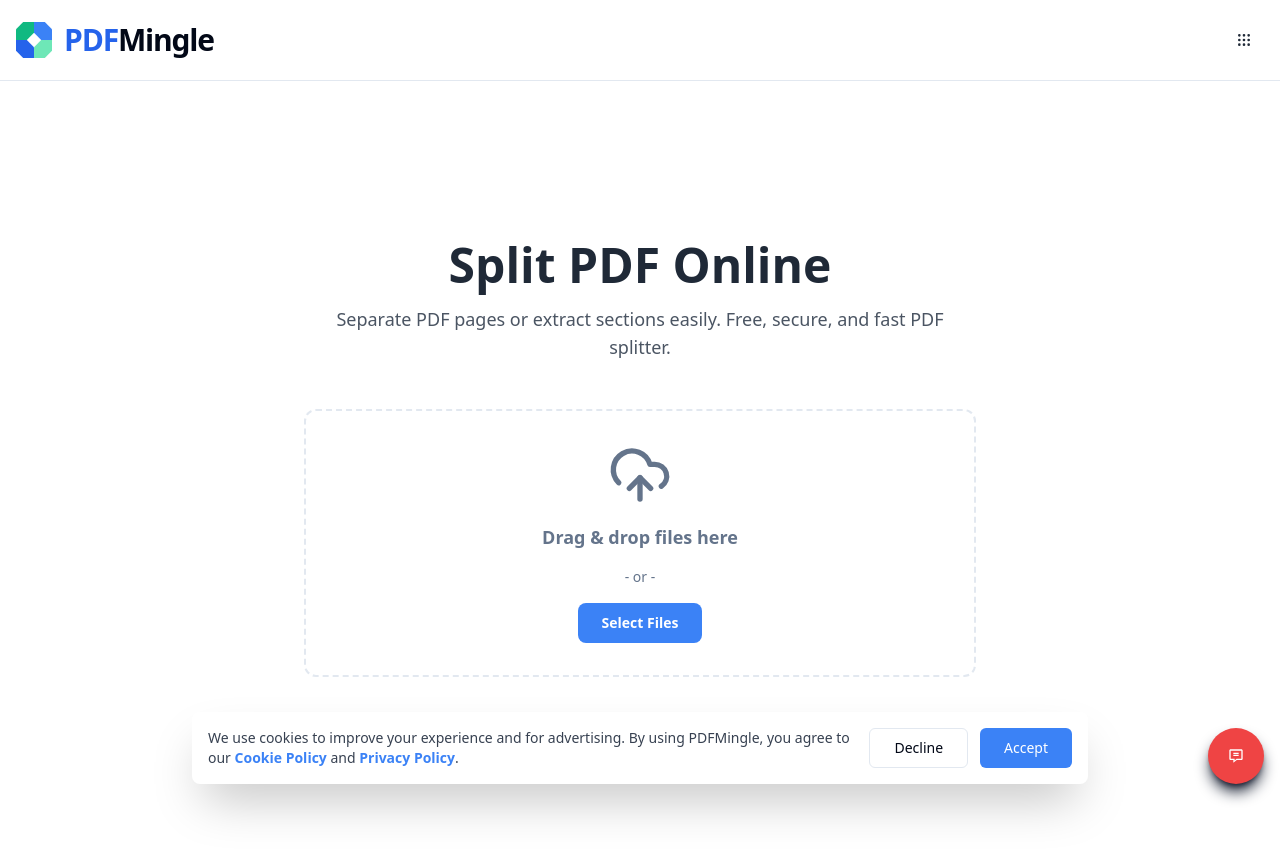
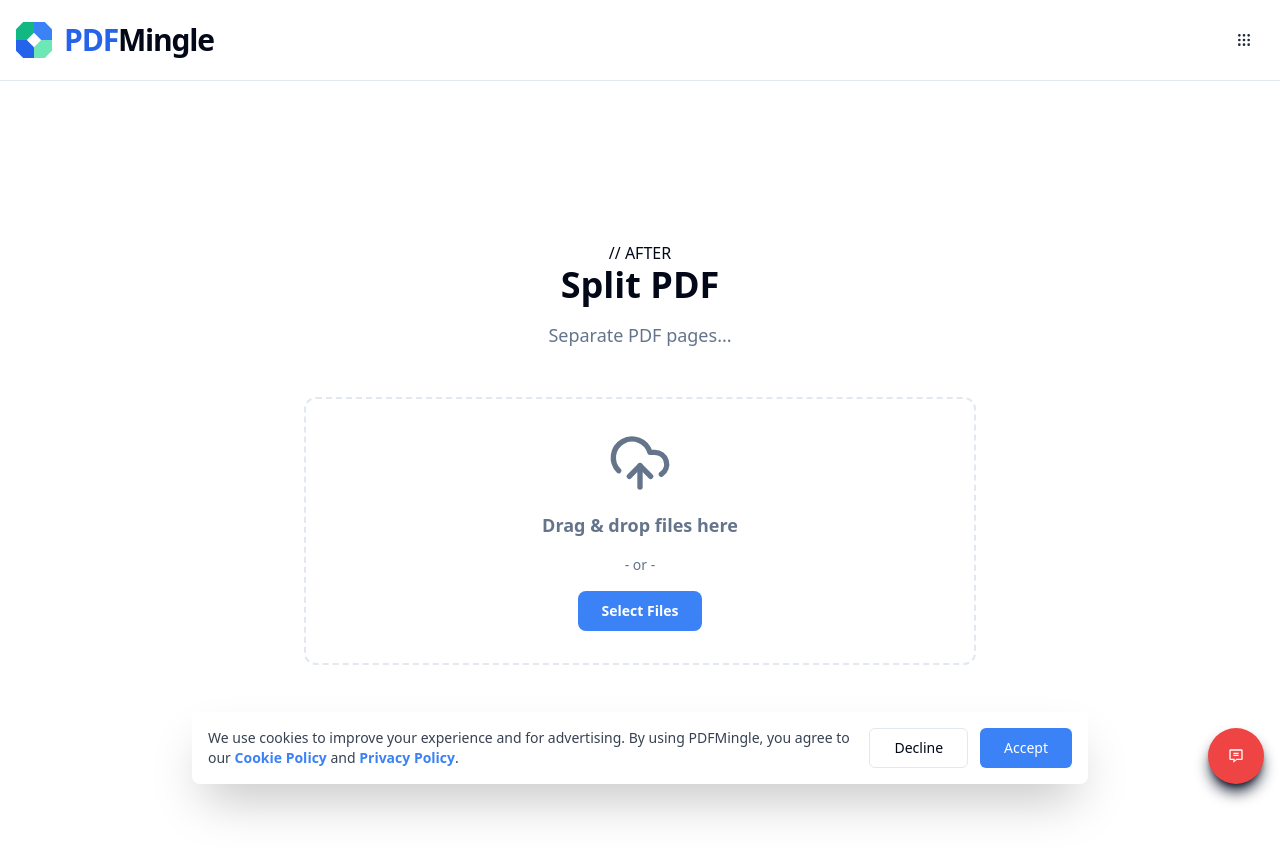
Before and after one commit to widhia-solanki/Pdfmingle, a Next.js app: page /split-pdf in a window 1280 px wide. Shown: the top 856 px of the page. Built offline with nearby package versions, Linux system fonts and the light colour scheme.

Commit message:
Update split-pdf.tsx

```diff
--- a/src/pages/split-pdf.tsx
+++ b/src/pages/split-pdf.tsx
@@ -85,8 +85,9 @@ const SplitPdfPage = () => {
         description="Separate PDF pages or extract sections easily. Free, secure, and fast PDF splitter."
       />
       <div className="flex flex-col items-center text-center pt-20">
-        <h1 className="text-4xl md:text-5xl font-bold text-gray-800">Split PDF Online</h1>
-        <p className="mt-4 max-w-2xl mx-auto text-lg text-gray-600">Separate PDF pages or extract sections easily. Free, secure, and fast PDF splitter.</p>
+        // AFTER
+<h1 className="text-4xl font-bold text-foreground">Split PDF</h1>
+<p className="mt-4 text-lg text-muted-foreground">Separate PDF pages...</p>
         <div className="mt-8 md:mt-12 w-full max-w-4xl px-4">
             {/* --- THIS IS THE FIX --- */}
             {/* Uploader is now shown for both 'idle' and 'error' states */}
```
